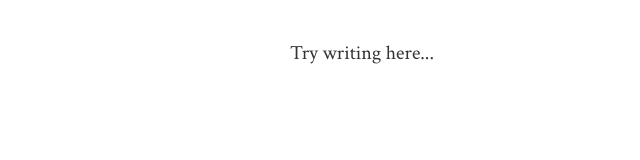
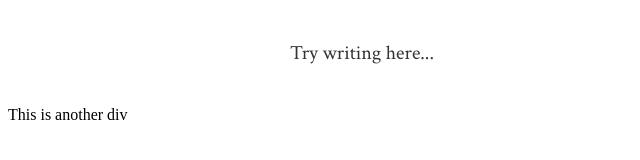
Before and after one commit to jessereitz/WriteFree, a plain HTML site: page index.html in a window 1280 px wide. Shown: the whole page, without its empty margins (0-640 px from the left). Drawn offline with Linux system fonts and the light colour scheme.

Commit message:
Add a dummy div to test selection on other elements.

```diff
--- a/index.html
+++ b/index.html
@@ -10,6 +10,7 @@
     <div id="WriteFreeCtn" style="min-height:2em;">
       <!-- <div><br/></div> -->
     </div>
+    <div>This is another div</div>
 
     <script src="./src/writeFreeLib.js" type="module"></script>
     <script src="./src/writeFree.js" type="module"></script>
```
